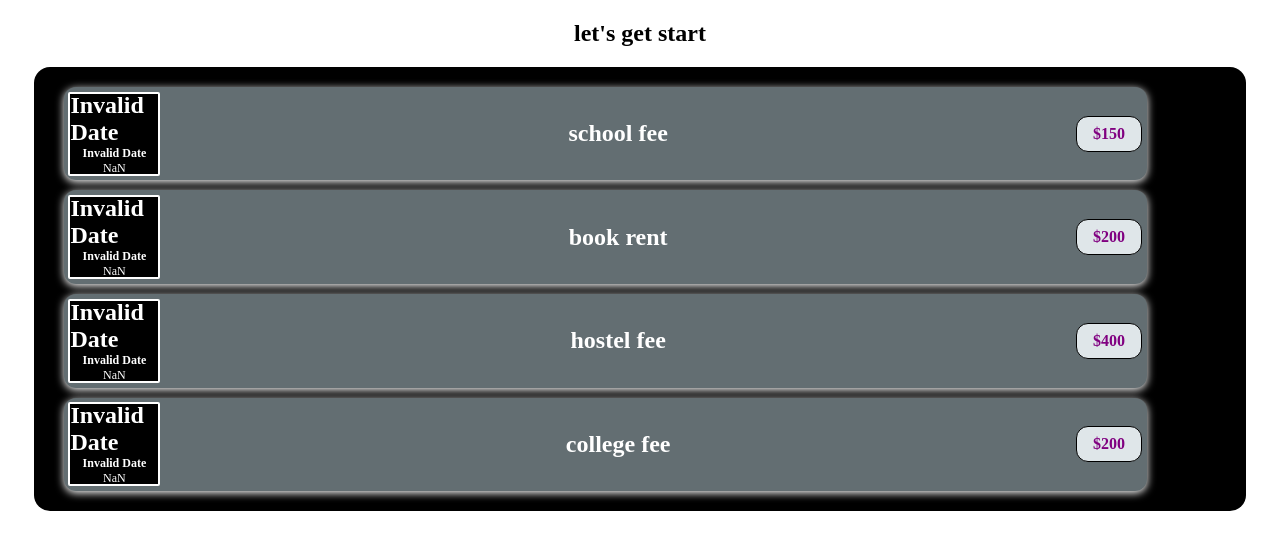
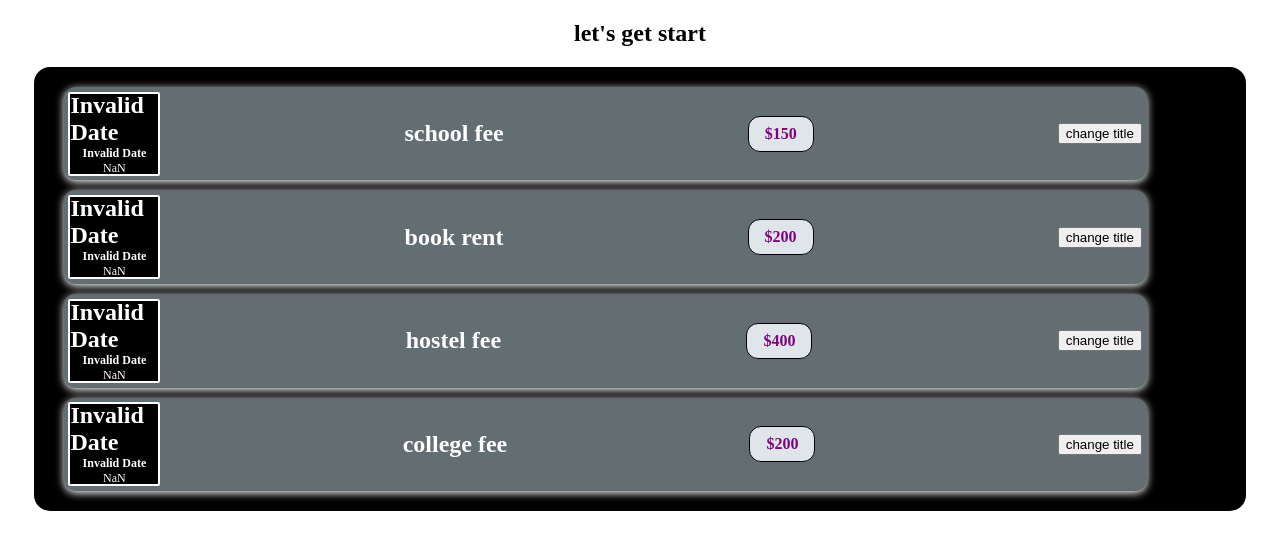
Before and after one commit to WajidMohammed9951/expence-tracker, a React (Create React App) app: page / in a window 1280 px wide. Shown: the top 550 px of the page. Built offline with nearby package versions, Linux system fonts and the light colour scheme.

Commit message:
added some files

```diff
--- a/src/components/ExpenseItem.js
+++ b/src/components/ExpenseItem.js
@@ -1,17 +1,26 @@
-import React from "react";
+import React, {useState} from "react";
 import "./ExpenseItem.css";
 
 import ExpenseDate from "./ExpenseDate";
 import Card from "./Card";
 
 const ExpenseItem = (props) => {
+  const [title, setTitle] = useState(props.title)
+
+
+  const clickHandler = () => {
+   setTitle('New Title..');
+
+
+  }
   return (
     <div className="expence-item">
       <ExpenseDate date={new Date(props.date)} />
       <div className="expence-item__description">
-        <h2>{props.title}</h2>
+        <h2>{title}</h2>
       </div>
       <div className="expence-item__price">${props.amount}</div>
+      <button onClick={clickHandler}>change title</button>
     </div>
   );
 };
```
